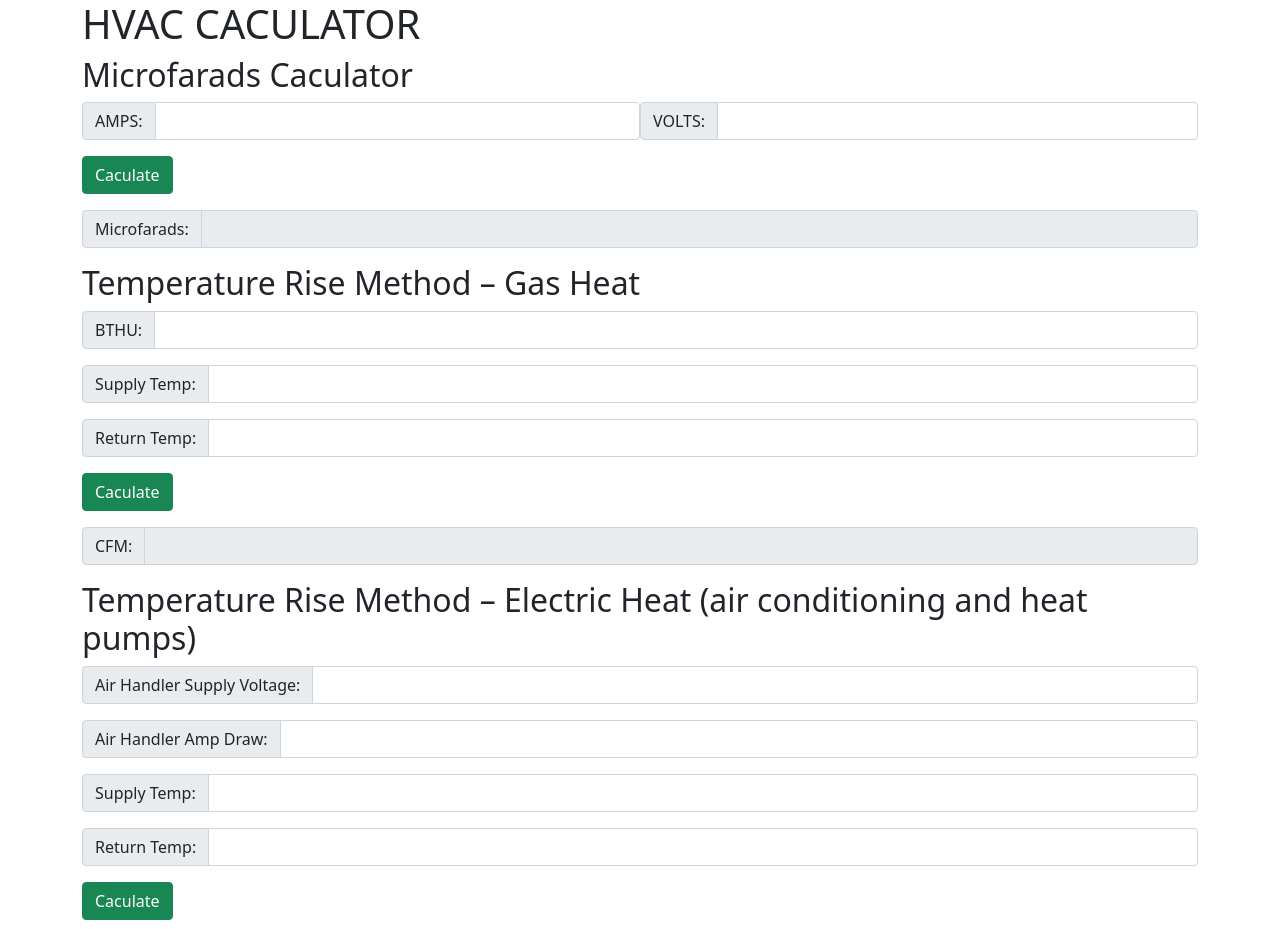
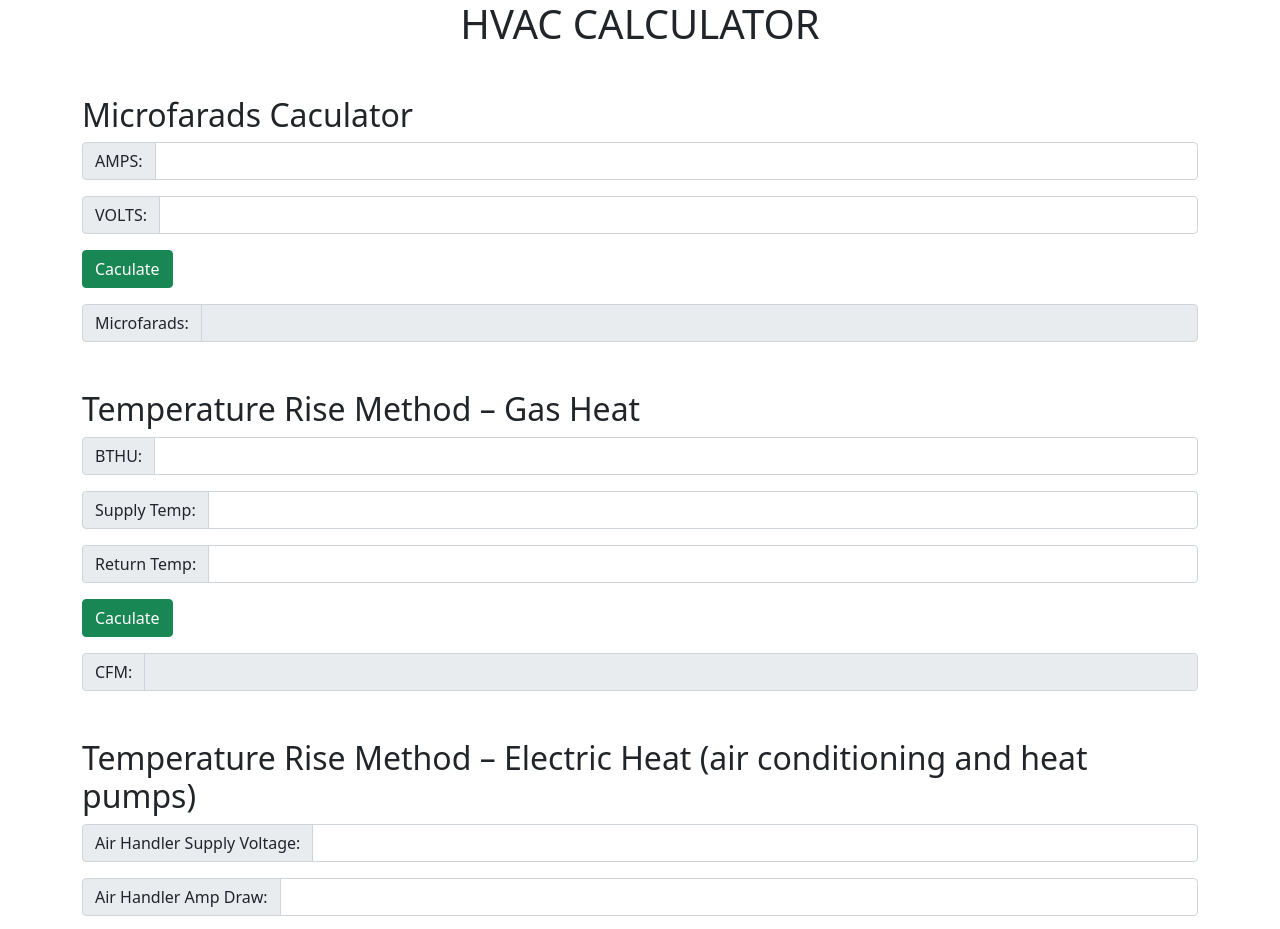
Before and after one commit to five3183/HAVC_Caculator, a plain HTML site: page index.html in a window 1280 px wide. Shown: the top 929 px of the page. Drawn offline with nearby package versions, Linux system fonts and the light colour scheme.

Commit message:
Add files via upload

```diff
--- a/index.html
+++ b/index.html
@@ -9,22 +9,24 @@
 </head>
 <body>
   <div class="container">
-    <div>
-      <h1 class="mb5">HVAC CACULATOR</h1>
+    <div class="d-flex justify-content-center">
+      <h1 class="mb-5">HVAC CALCULATOR</h1>
     </div>
      <!--MICROFARADS CACULATOR-->
-    <div id="MicroDiv">
+    <div class ="mb-5" id= "MicroDiv">
       <h2>Microfarads Caculator</h2>
       <div class="d-flex justify-content-center">
         <div class="input-group mb-3">
           <span class="input-group-text" >AMPS:</span>
           <input type="text" inputmode="decimal" pattern="[0-9]*" class="form-control" id="_amps">
         </div>
+      </div>
+      <div class="d-flex justify-content-center">
         <div class="input-group mb-3">
           <span class="input-group-text" >VOLTS:</span>
           <input type="text" inputmode="decimal" pattern="[0-9]*" class="form-control" id="_volts">
         </div>
-       </div>
+      </div>
       <div class="d-flex justify-content">
         <div class="input-group mb-3">
             <button type="button" class="btn btn-success" id="_microCalc" onclick="microfaradCalc()">Caculate</button>
@@ -38,7 +40,7 @@
        </div>
     </div>
     <!--GAS HEAT TEMP RISE-->
-    <div class="mt-3" id="GasHeatCFM">
+    <div class="mt-3 mb-5" id="GasHeatCFM">
       <h2>Temperature Rise Method – Gas Heat</h2>
       <div class="d-flex justify-content-center">
         <div class="input-group mb-3">
@@ -71,7 +73,7 @@
        </div>
     </div>
     <!--TEMP RISE AC / HEATPUMP-->
-    <div class="mt-3" id="HeatPumpCFM">
+    <div class="mt-5 mb-5" id="HeatPumpCFM">
       <h2>Temperature Rise Method – Electric Heat (air conditioning and heat pumps)</h2>
       <div class="d-flex justify-content-center">
         <div class="input-group mb-3">
```
